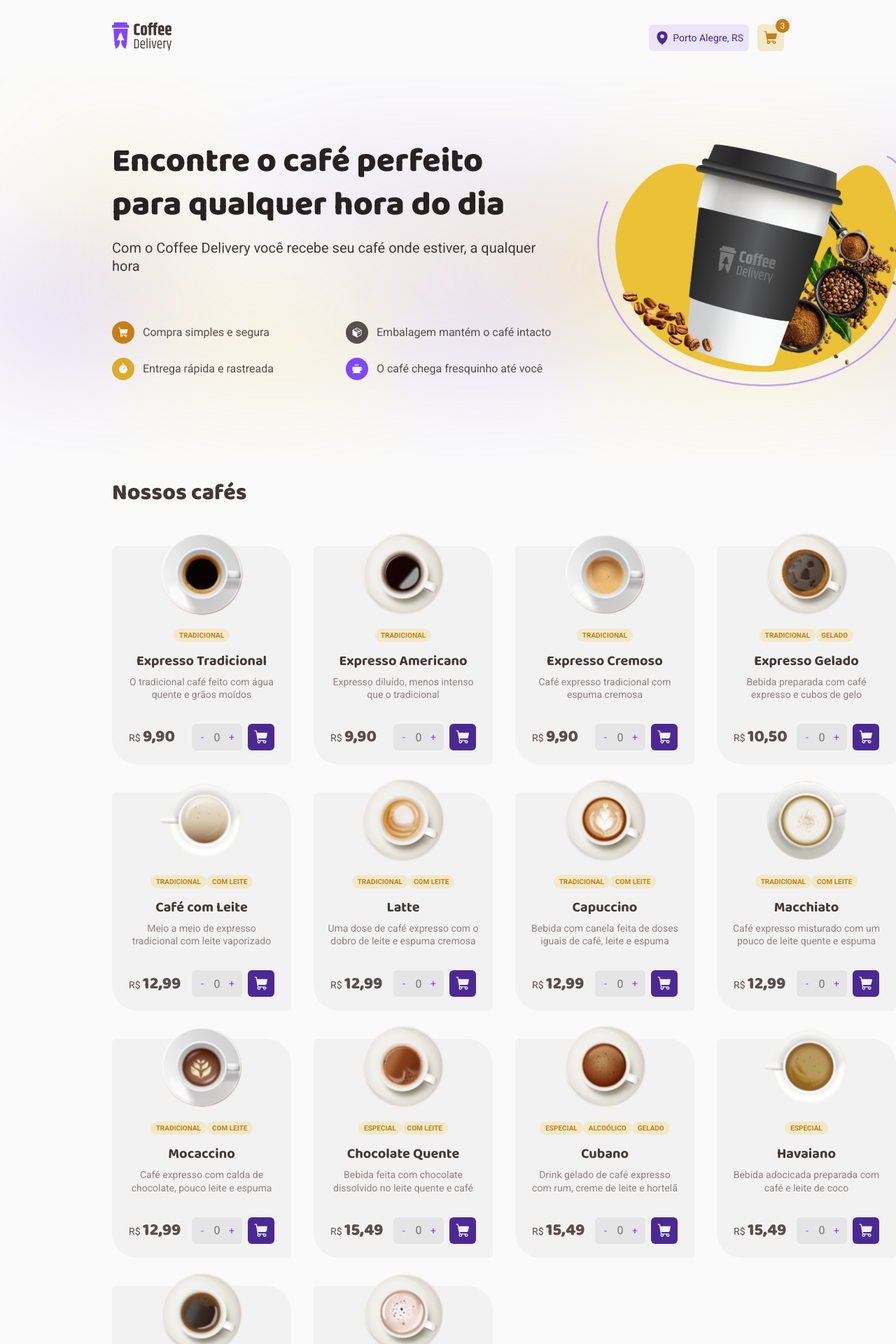
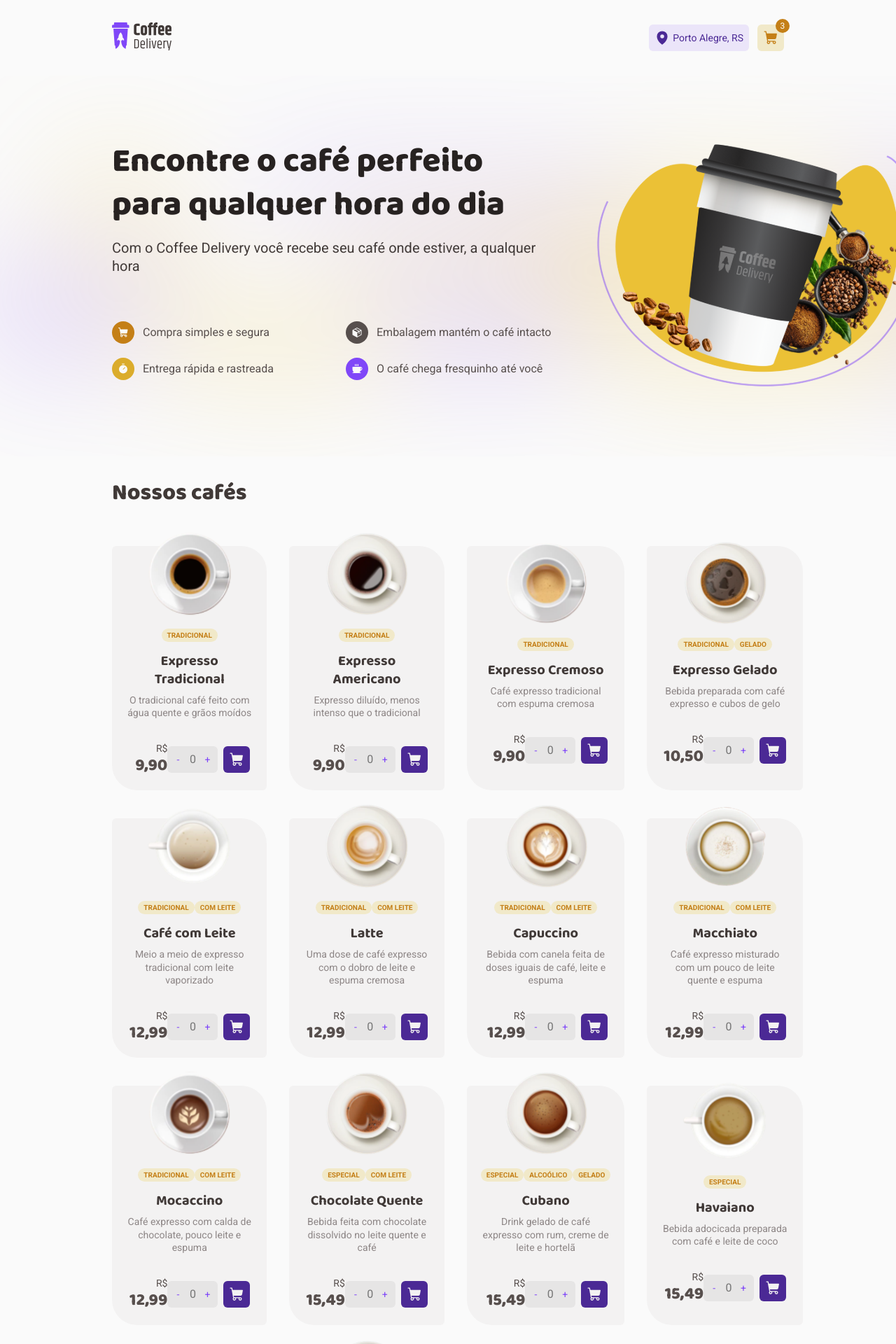
Before and after one commit to Felipe-Domingues/coffee-delivery, a React (Vite) app: page / in a window 1280 px wide. Shown: the top 1920 px of the page at 70% size. Built offline with nearby package versions, Linux system fonts and the light colour scheme.

Commit message:
product list style fix

```diff
--- a/src/pages/Home/styles.ts
+++ b/src/pages/Home/styles.ts
@@ -20,5 +20,5 @@ export const ProductsList = styled.div`
   display: grid;
   column-gap: 2rem;
   row-gap: 2.5rem;
-  grid-template-columns: 16rem 16rem 16rem 16rem;
+  grid-template-columns: auto auto auto auto;
 `
```
